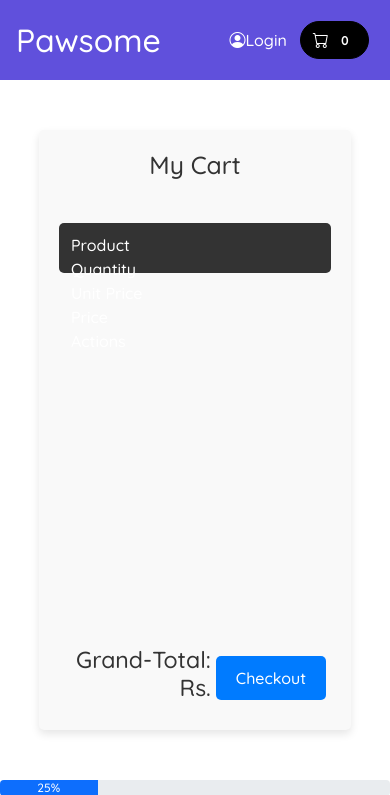
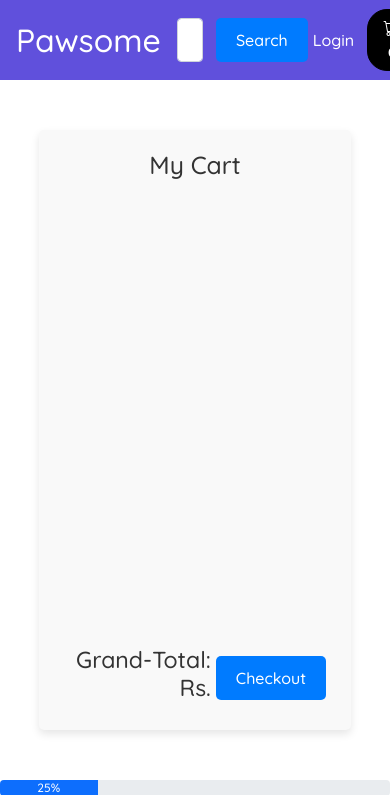
Before and after one commit to kingscollegenepal/PawSome, a Django app: page /cart/ in a window 390 px wide. Shown: the top 795 px of the page. Run offline with Django 4.2, Linux system fonts and the light colour scheme; some libraries are stand-ins or nearby versions.

Commit message:
responsive changes

```diff
--- a/templates/base.html
+++ b/templates/base.html
@@ -76,8 +76,48 @@
         border-color: #4CAF50;
     }
 
+    nav {
+    position: fixed;
+    top: 0;
+    left: 0;
+    width: 100%;
+    z-index: 1000; /* ensures the nav stays on top of other content */
+    background-color: #6050DC; /* or whatever your nav background color is; this ensures the content behind doesn't show through */
+    }
+
+    body {
+    padding-top: 80px; /* Adjust based on the height of your nav */
+    }
+
+    .mega-menu {
+    width: 100vw;  /* Adjust as needed. */
+    max-width: 600px; /* Max width can be adjusted as per requirement. */
+    padding: 20px; /* Optional padding for better appearance. */
+    margin-top: 20px; /* Adjust this value to set the desired space below the dropdown button */
+    }
+
+    .dropdown-item img {
+        max-width: 100%;
+        height: auto;
+    }
+
+    .mega-menu .row {
+    margin-bottom: 15px; /* Adjust this value for desired gap between rows */
+    }
+
+    /* This is to remove the margin-bottom for the last row */
+    .mega-menu .row:last-child {
+        margin-bottom: 0;
+    }
+
+    /* For larger screen sizes, you can adjust image sizes or the number of images per row */
+    @media (min-width: 992px) {
+    .mega-menu .row .col-3 {
+        flex: 0 0 25%;
+        max-width: 25%;
+    }
+    }
 </style>
-
 
 <body>
 
@@ -94,10 +134,8 @@
                     <ul class="navbar-nav me-auto mb-2 mb-lg-0">
                         <li class="nav-item dropdown">
                             <div class="btn-group">
-                        <button type="button" class="btn white-text">
+                                <button type="button" class="btn dropdown-toggle white-text" data-bs-toggle="dropdown" aria-expanded="false" onmouseover="this.click();" onmouseout="this.blur();">
                                     <a href="{% url 'dog_products' %}" class="category-link white-text">Dog</a>
-                        </button>
-                        <button type="button" class="btn dropdown-toggle dropdown-toggle-split" data-bs-toggle="dropdown" aria-expanded="false">
                                     <span class="visually-hidden">Toggle Dropdown</span>
                                 </button>
                                 <ul class="dropdown-menu">
@@ -160,49 +198,51 @@
                             <button type="button" class="btn dropdown-toggle dropdown-toggle-split" data-bs-toggle="dropdown" aria-expanded="false">
                                 <span class="visually-hidden">Toggle Dropdown</span>
                             </button>
-                            <ul class="dropdown-menu">
-                            <li><a class="dropdown-item" href="#">
-                                <img src="{% static 'css/Pedigree.jpg' %}" class="img-fluid rounded-start" alt="Pedigree">
-                                </a>
+                            <div class="dropdown-menu mega-menu">
+                                <div class="row">
+                                    <div class="col-3">
+                                        <a href="#"><img src="{% static 'css/Pedigree.jpg' %}" class="img-fluid rounded-start" alt="Pedigree"></a>
+                                    </div>
+                                    <div class="col-3">
+                                        <a href="#"><img src="{% static 'css/Whiskas.jpg' %}" class="img-fluid rounded-start" alt="Whiskas"></a>
+                                    </div>
+                                    <div class="col-3">
+                                        <a href="#"><img src="{% static 'css/Royal Canin.jpg' %}" class="img-fluid rounded-start" alt="Royal Canin"></a>
+                                    </div>
+                                    <div class="col-3">
+                                        <a href="#"><img src="{% static 'css/Drools.jpg' %}" class="img-fluid rounded-start" alt="Drools"></a>
+                                    </div>
+                                </div>
+                                <div class="row">
+                                    <div class="col-3">
+                                        <a href="#"><img src="{% static 'css/Farmina.jpg' %}" class="img-fluid rounded-start" alt="Farmina"></a>
+                                    </div>
+                                    <div class="col-3">
+                                        <a href="#"><img src="{% static 'css/Sheba.jpg' %}" class="img-fluid rounded-start" alt="Sheba"></a>
+                                    </div>
+                                </div>
+                            </div>
+                        </div>
                     </li>
-                            <li><a class="dropdown-item" href="#">
-                                <img src="{% static 'css/Whiskas.jpg' %}" class="img-fluid rounded-start" alt="Whiskas">
-                                </a>
-                            </li>
-                            <li><a class="dropdown-item" href="#">
-                                <img src="{% static 'css/Royal Canin.jpg' %}" class="img-fluid rounded-start" alt="Royal Canin">
-                                </a>
-                            </li>
-                            <li><a class="dropdown-item" href="#">
-                                <img src="{% static 'css/Drools.jpg' %}" class="img-fluid rounded-start" alt="Drools">
-                                </a>
-                            </li>
-                            <li><a class="dropdown-item" href="#">
-                                <img src="{% static 'css/Farmina.jpg' %}" class="img-fluid rounded-start" alt="Farmina">
-                                </a>
-                            </li>
-                            <li><a class="dropdown-item" href="#">
-                                <img src="{% static 'css/Sheba.jpg' %}" class="img-fluid rounded-start" alt="Sheba">
-                                </a>
-                            </li>
+
+
                     </ul>
                 </div>
-                    </li>
+                </div>
+            </nav>
         </ul>
+
+        <div class="col-lg-4 col-md-6">
             <form action="{% url 'search_results' %}" method="get" class="d-flex" role="search">
                 <input type="text" name="query" class="form-control me-2" placeholder="Search products..." aria-label="Search">
                 <button type="submit" class="btn btn-primary search-btn">Search</button>
             </form>
         </div>
-                </div>
-            </nav>
-        </ul>
 
         <div class="header-menu">
 
             {% if request.user.is_authenticated %}
             <div class="user-section d-inline-flex align-items-center">
-                <i class="bi bi-person-circle mr-3"></i>  <!-- increased margin here -->
                 <div class="dropdown">
                     <button class="text-white bg-transparent shadow-none border-0 dropdown-toggle" type="button"
                             id="dropdownMenuButton" data-toggle="dropdown" aria-haspopup="true" aria-expanded="false">
@@ -217,7 +257,6 @@
             </div>
             {% else %}
             <div class="login-section d-inline-flex align-items-center">
-                <i class="bi bi-person-circle mr-3"></i>  <!-- increased margin here -->
                 <a href="{% url 'login' %}">Login</a>
             </div>
             {% endif %}
@@ -246,47 +285,50 @@
             </div>
             {% endif %}
         </div>
-
-
     </nav>
 
     {% if messages %}
 
     {% for message in messages %}
 
-    <div class="toast" role="alert" aria-live="assertive" aria-atomic="true">
-        <div class="toast-header">
-          <img src="..." class="rounded me-2" alt="...">
-          <strong class="me-auto">PawSome</strong>
-          <small>Just Now</small>
-          <button type="button" class="btn-close" data-bs-dismiss="toast" aria-label="Close"></button>
-        </div>
-        <div class="toast-body">
+    <div class="alert alert-success alert-dismissible fade show" role="alert">
        {{message}}
-        </div>
+        <button type="button" class="btn-close" data-bs-dismiss="alert" aria-label="Close"></button>
       </div>
 
     {% endfor %}
-
-    <script>
-        var toastElList = [].slice.call(document.querySelectorAll('.toast'))
-        var toastList = toastElList.map(function (toastEl) {
-            var toast = new bootstrap.Toast(toastEl)
-            toast.show();
-            return toast;
-        });
-    </script>
 
     {% endif %}
 
      {% block content %}
 
      {% endblock content %}
-    <script src="https://cdn.jsdelivr.net/npm/bootstrap@5.0.2/dist/js/bootstrap.bundle.min.js"
-        integrity="sha384-MrcW6ZMFYlzcLA8Nl+NtUVF0sA7MsXsP1UyJoMp4YLEuNSfAP+JcXn/tWtIaxVXM"
-        crossorigin="anonymous"></script>
+     <script src="https://cdn.jsdelivr.net/npm/bootstrap@5.0.2/dist/js/bootstrap.bundle.min.js" integrity="sha384-MrcW6ZMFYlzcLA8Nl+NtUVF0sA7MsXsP1UyJoMp4YLEuNSfAP+JcXn/tWtIaxVXM" crossorigin="anonymous"></script>
 
    <script src="{% static 'js/script.js' %}"></script>
+   <script src="https://code.jquery.com/jquery-3.6.0.min.js"></script> <!-- Include jQuery if not already included -->
+<script>
+    $(document).ready(function() {
+        var closeTimeout;
+
+        $('.dropdown-toggle').on('mouseenter', function() {
+            clearTimeout(closeTimeout);
+            $(this).dropdown('show');
+        }).on('mouseleave', function() {
+            closeTimeout = setTimeout(function() {
+                $('.dropdown-toggle').dropdown('hide');
+            }, 600);
+        });
+
+        $('.dropdown-menu').on('mouseenter', function() {
+            clearTimeout(closeTimeout);
+        }).on('mouseleave', function() {
+            closeTimeout = setTimeout(function() {
+                $('.dropdown-toggle').dropdown('hide');
+            }, 600);
+        });
+    });
+</script>
+
 </body>
-
 </html>
--- a/templates/cart.html
+++ b/templates/cart.html
@@ -83,10 +83,10 @@
     }
 </style>
 
-<div class="shoppingCart">
+<div class="shoppingCart container-fluid">
     <h2 class="mb-4">My Cart</h2>
 
-    <div class="heading row font-weight-bold">
+    <div class="heading row font-weight-bold d-none d-md-flex">
         <div class="col-md-4">Product</div>
         <div class="col-md-2">Quantity</div>
         <div class="col-md-2">Unit Price</div>
@@ -94,22 +94,21 @@
         <div class="col-md-2">Actions</div>
     </div>
 
-    <div class="itemContainer">
+<div class="itemContainer">
         {% for item in items %}
-        <div class="item row border-bottom py-3">
-            <div class="col-md-4">
+        <div class="item row border-bottom py-2">
+            <div class="col-12 col-md-4 mb-2 mb-md-0">
                 <div class="iteminfo d-flex">
-                    <div class="p_img pr-3">
+                    <div class="p_img pr-2 pr-md-3">
                         <img src="{{item.product.picture.url}}" alt="" class="img-fluid" />
                     </div>
                     <p>{{item.product.name}}</p>
                 </div>
             </div>
-
-            <div class="col-md-2"><p>{{item.quantity}}</p></div>
-            <div class="col-md-2"><p>Rs.{{item.product.price | intcomma}}</p></div>
-            <div class="col-md-2"><p>Rs.{{item.price | intcomma}}</p></div>
-            <div class="col-md-2">
+            <div class="col-4 col-md-2"><p>Qty: {{item.quantity}}</p></div>
+            <div class="col-4 col-md-2"><p>Rs.{{item.product.price | intcomma}}</p></div>
+            <div class="col-4 col-md-2"><p>Total: Rs.{{item.price | intcomma}}</p></div>
+            <div class="col-12 col-md-2 text-center">
                 <a href="{% url 'managecart' item.id %}?action=inc" class="btn btn-primary btn-sm"> + </a>
                 <a href="{% url 'managecart' item.id %}?action=dcr" class="btn btn-warning btn-sm"> - </a>
                 <a href="{% url 'managecart' item.id %}?action=rmv" class="btn btn-danger btn-sm"> x </a>
--- a/templates/cat_products.html
+++ b/templates/cat_products.html
@@ -40,7 +40,7 @@
     <div class="row justify-content-center">
 
         {% for product in products %}
-        <div class="col-md-3 mb-4">
+        <div class="col-6 col-sm-4 col-md-3 mb-4">
             <div class="productContainer">
                 <div class="card w-full card-product product-card" style="box-shadow:0 0 8px #6050DC"><a href="{% url 'product_detail' product.id %}">
                     <img class="card-img-top" src="{{product.picture.url}}" alt="{{product.name}}">
```
Lines whose indentation alone changed are shown as unchanged.
